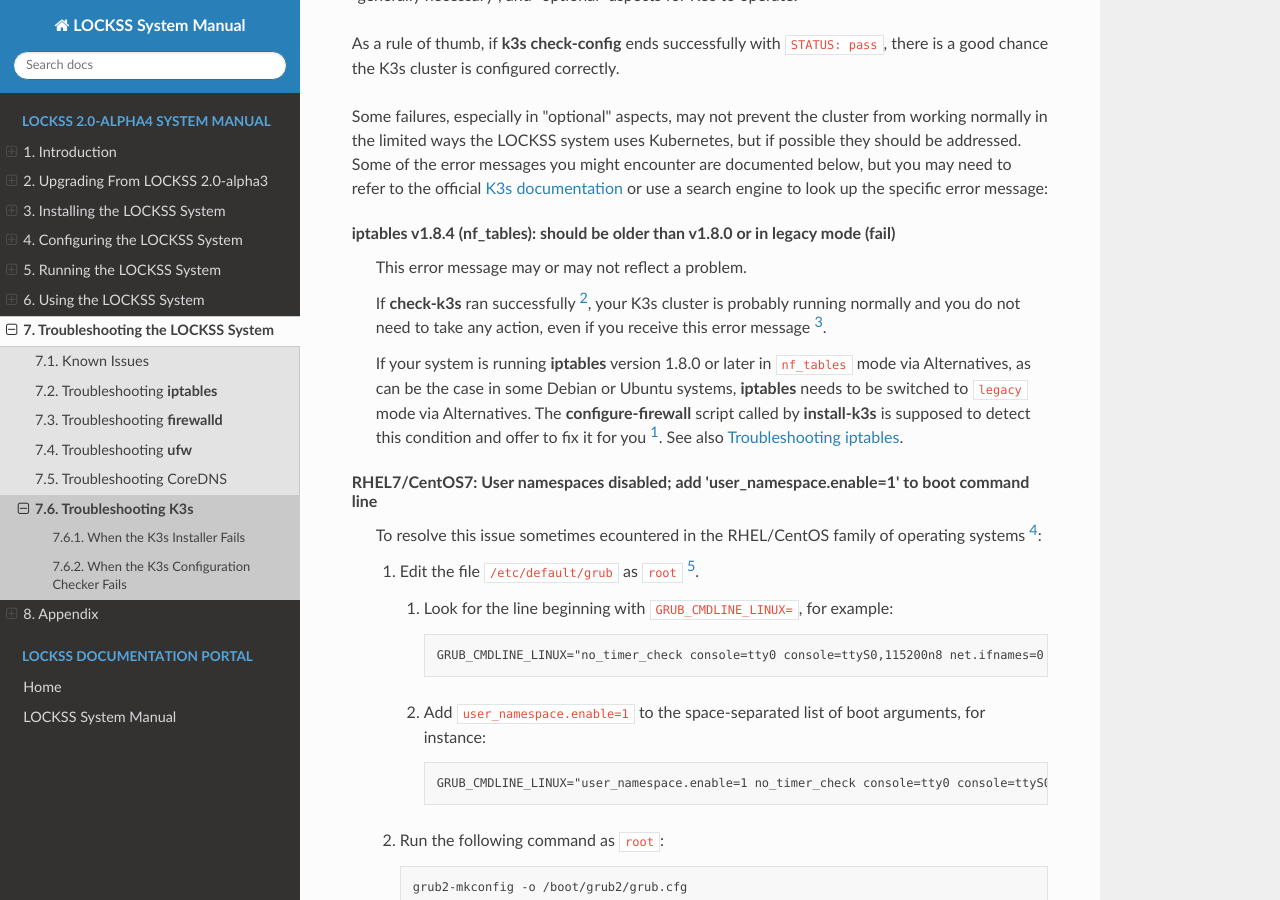
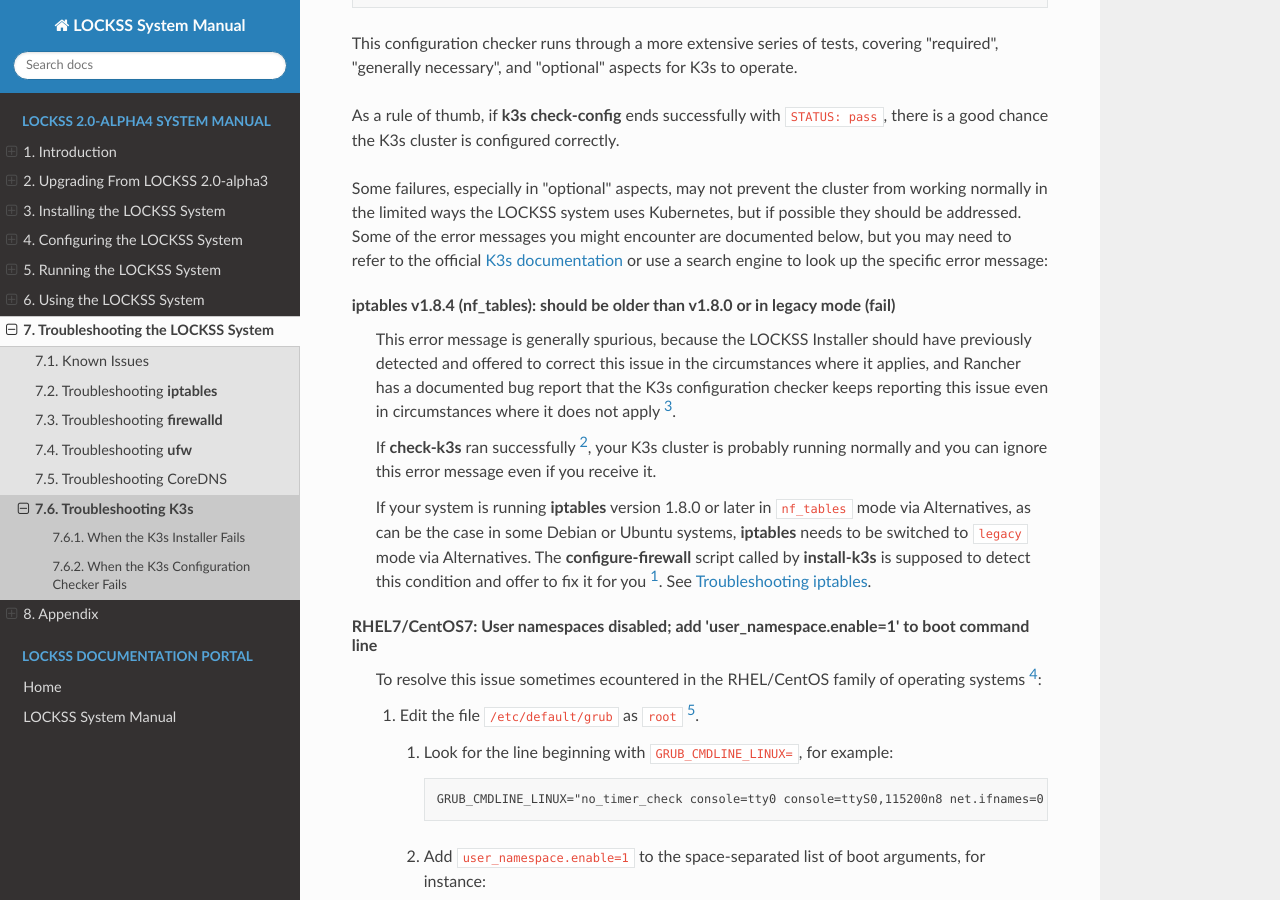
Before and after one commit to lockss/lockss-rtd-manual, a Sphinx documentation site: the page built from docs/troubleshooting/k3s.rst, in a window 1280 px wide and 900 px high, scrolled down 1400 px. Built offline with Sphinx 7.4.7 and the Read the Docs theme 2.0.0, drawn with Linux system fonts in a browser that asks for light colours; some of the changed text lies outside the part shown.

Commit message:
Next attempt to document spurious k3s check-config error. Typo. Cosmetic.

```diff
--- a/docs/troubleshooting/coredns.rst
+++ b/docs/troubleshooting/coredns.rst
@@ -1,6 +1,8 @@
 =======================
 Troubleshooting CoreDNS
 =======================
+
+This section offers troubleshooting information related to DNS resolution in the K3s cluster.
 
 If both :file:`/etc/resolv.conf` and :file:`/run/systemd/resolve/resolv.conf` (files used to list the IP address of DNS servers) contain loopback addresses, CoreDNS (a component of the K3s Kubernetes cluster that handles DNS resolution) will not work properly [#fn1]_. If :program:`configure-dns` (a script called by :program:`install-k3s`) detects this situation, you will see a warning message and the following prompt [#fn2]_:
 
--- a/docs/troubleshooting/k3s.rst
+++ b/docs/troubleshooting/k3s.rst
@@ -1,6 +1,8 @@
 ===================
 Troubleshooting K3s
 ===================
+
+This section offers troubleshooting information when the K3s installer or the K3s ocnfiguration checker fail.
 
 ----------------------------
 When the K3s Installer Fails
@@ -66,11 +68,11 @@ Some failures, especially in "optional" aspects, may not prevent the cluster fro
 .. _k3s-iptables180:
 
 iptables v1.8.4 (nf_tables): should be older than v1.8.0 or in legacy mode (fail)
-   This error message may or may not reflect a problem.
+   This error message is generally spurious, because the LOCKSS Installer should have previously detected and offered to correct this issue in the circumstances where it applies, and Rancher has a documented bug report that the K3s configuration checker keeps reporting this issue even in circumstances where it does not apply [#fn3]_.
 
-   If :program:`check-k3s` ran successfully [#fn2]_, your K3s cluster is probably running normally and you do not need to take any action, even if you receive this error message [#fn3]_.
+   If :program:`check-k3s` ran successfully [#fn2]_, your K3s cluster is probably running normally and you can ignore this error message even if you receive it.
 
-   If your system is running :program:`iptables` version 1.8.0 or later in ``nf_tables`` mode via Alternatives, as can be the case in some Debian or Ubuntu systems, :program:`iptables` needs to be switched to ``legacy`` mode via Alternatives. The :program:`configure-firewall` script called by :program:`install-k3s` is supposed to detect this condition and offer to fix it for you [#fn1]_. See also :doc:`/troubleshooting/iptables`.
+   If your system is running :program:`iptables` version 1.8.0 or later in ``nf_tables`` mode via Alternatives, as can be the case in some Debian or Ubuntu systems, :program:`iptables` needs to be switched to ``legacy`` mode via Alternatives. The :program:`configure-firewall` script called by :program:`install-k3s` is supposed to detect this condition and offer to fix it for you [#fn1]_. See :doc:`/troubleshooting/iptables`.
 
 .. _k3s-usernamespace:
 
```
Also changed, not shown: docs/installing/k3s.rst (+4 -4 lines).
